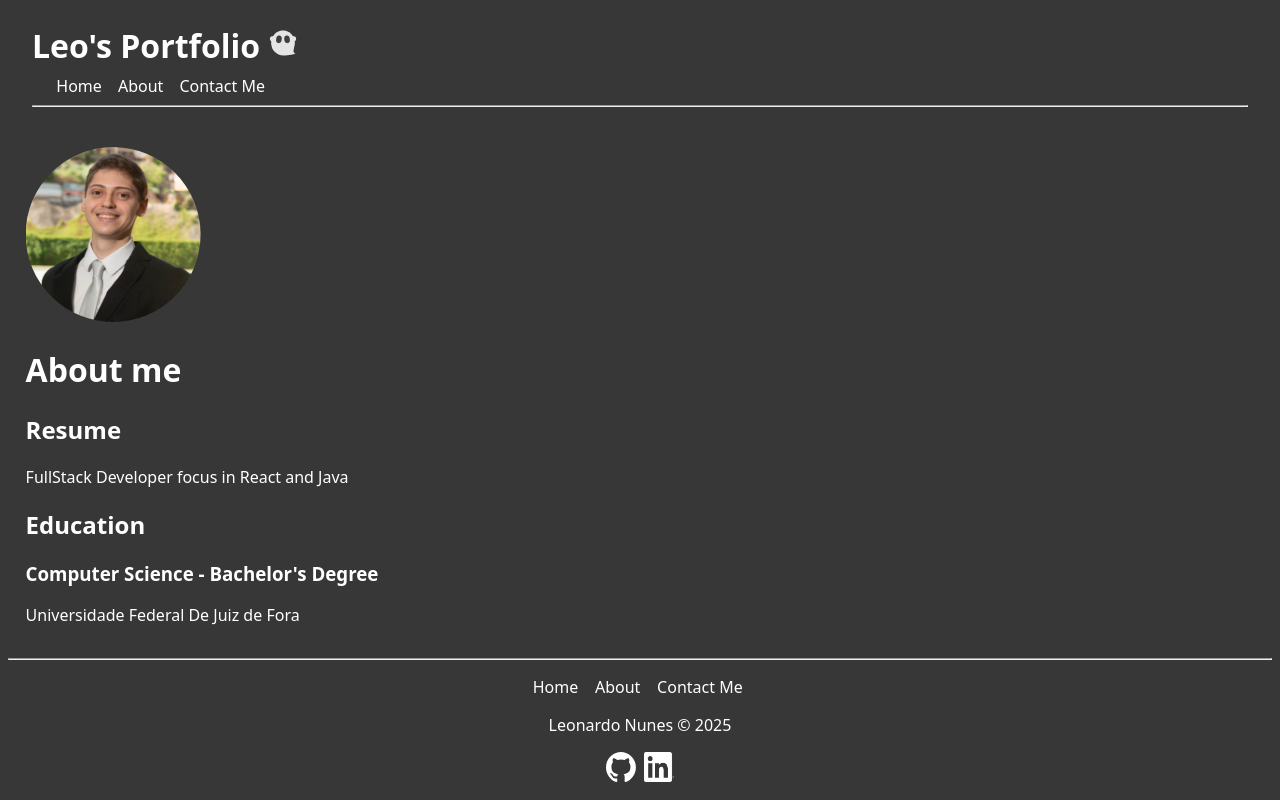
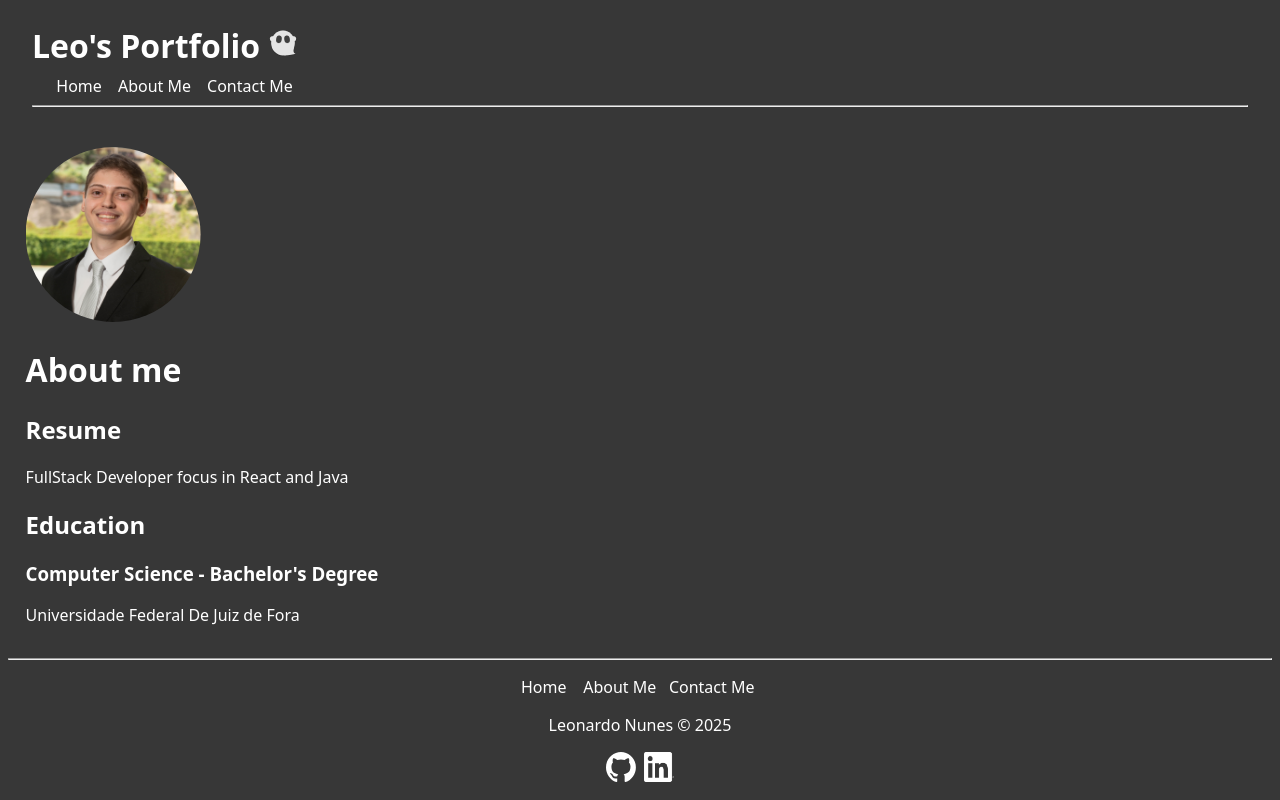
Before and after one commit to LeonardoN-Aragao/portfolio, a React (Create React App) app: page /portfolio/about in a window 1280 px wide. Built offline with nearby package versions, Linux system fonts and the light colour scheme.

Commit message:
Update link text in Header and Footer

```diff
--- a/src/components/Footer.jsx
+++ b/src/components/Footer.jsx
@@ -11,7 +11,7 @@ export default function Footer() {
             <hr></hr>
                 <div style={style.links}>
                     <Link to="/" end> Home </Link>
-                    <Link to="/about" end> About </Link>
+                    <Link to="/about" end> About Me</Link>
                     <Link to="/contactMe">Contact Me</Link>
                 </div>
 
--- a/src/components/Header.jsx
+++ b/src/components/Header.jsx
@@ -9,7 +9,7 @@ export default function Header() {
             <img style={style.image} src={GhostWriter} alt="ghostWriter" width="30px" height="30"></img>
             <nav style={style.nav}>
                 <Link to="/" end> Home </Link>
-                <Link to="/about" end> About </Link>
+                <Link to="/about" end> About Me </Link>
                 <Link to="/contactMe">Contact Me</Link>
             </nav>
             <hr></hr>
--- a/src/index.js
+++ b/src/index.js
@@ -5,7 +5,7 @@ import { BrowserRouter, Routes, Route } from "react-router";
 import reportWebVitals from './reportWebVitals';
 import Home from './pages/Home'
 import About from './pages/About'
-import ContactMe from './pages/ContactMe'
+import ContactMe from './pages/Contact'
 import NotFound from './pages/Notfound'
 
 const root = ReactDOM.createRoot(document.getElementById('root'));
```
